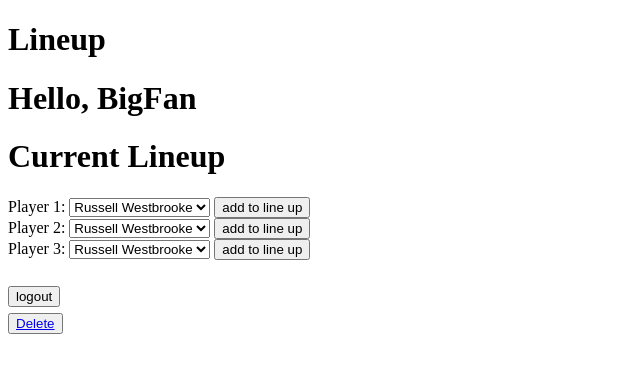
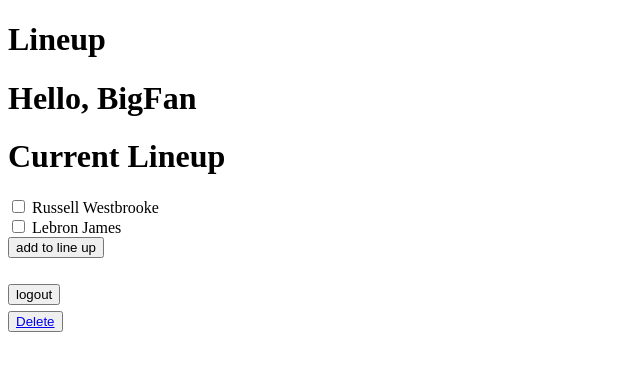
Before and after one commit to jdinthetrees/fantasy, a Django app: template main/templates/lineup.html in a window 1280 px wide. Shown: the top 373 px of the page, without its empty margins (0-640 px from the left). Run offline with Django 3.2, Linux system fonts and the light colour scheme; the template is opened without the code that fills it: values that come from a table or form of the project are taken from there, others are empty; data comes from the database, SQL or seed files in the repository; both versions use the stored data as it was after the commit.

Commit message:
almost working

```diff
--- a/main/templates/lineup.html
+++ b/main/templates/lineup.html
@@ -14,41 +14,15 @@
 
     <h1>Current Lineup</h1>
 
-
     <form action="/game_play" method="POST">
         {% csrf_token %}
-        <label for="player_1">Player 1:</label>
-        <select name="player_id" id="player_id">
-            {% for player in roster.players.all%}
-            <option value="{{player.id}}">{{player.name}}</option>
-            {% endfor %}
-        </select>
+        {% for player in roster.players.all %}
+        <input type="checkbox" id="player_id" name="player_id" value="{{player.id}}">
+        <label for="player_id">{{player.name}}</label><br>
+        {% endfor %}
         <input type="submit" value="add to line up" />
+
     </form>
-
-    <form action="/game_play" method="POST">
-        {% csrf_token %}
-        <label for="player_2">Player 2:</label>
-        <select name="player_id" id="player_id">
-            {% for player in roster.players.all %}
-                <option value="{{player.id}}">{{player.name}}</option>
-            {% endfor %}
-        </select>
-        <input type="submit" value="add to line up" />
-    </form>
-
-    <form action="/game_play" method="POST">
-        {% csrf_token %}
-        <label for="player_3">Player 3:</label>
-        <select name="player_id" id="player_id">
-            {% for player in roster.players.all%}
-                <option value="{{player.id}}">{{player.name}}</option>
-            {% endfor %}
-        </select>
-
-        <input type="submit" value="add to line up" />
-    </form>
-
 
     <div class="rightbox">
     <h2><form action="/logout" method="POST" id="logout">
--- a/main/urls.py
+++ b/main/urls.py
@@ -11,8 +11,8 @@
     path('draft', views.draft_view),
     path('roster_add/<player_id>', views.roster_add),
     path('lineup', views.lineup_view),
-    path('lineup_process/<player_id>', views.lineup_process),
     path('game_play', views.gameplay),
     path('delete_roster/<roster_id>', views.delete_roster),
+    path('comp_draft_play', views.comp_draft_play),
 
 ]
```
Also changed, not shown: main/views.py (+54 -18 lines), db.sqlite3.
